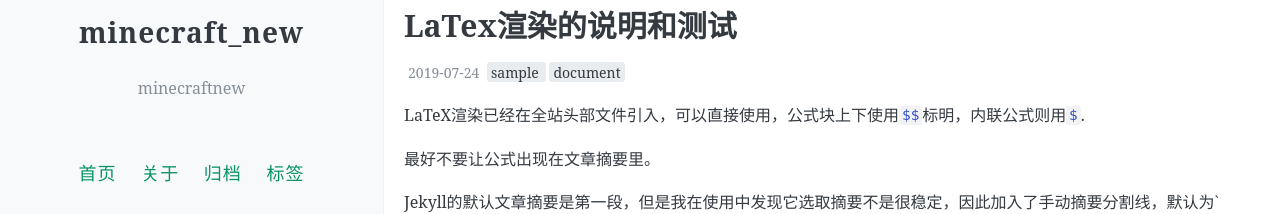
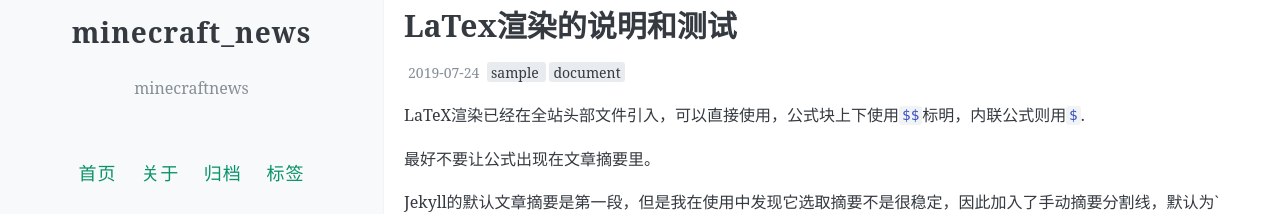
Before and after one commit to zhangchenghao0405/minecraftnews, a Jekyll site: the page built from index.html, in a window 1280 px wide. Shown: the part 290-504 px from the top of the page. Built offline with Jekyll 4.4.1, drawn with Linux system fonts in a browser that asks for light colours; the list of posts is cut into pages by our own code; comment, search, counter and statistics services are not loaded.

Commit message:
Update _config.yml

```diff
--- a/_config.yml
+++ b/_config.yml
@@ -7,8 +7,8 @@
 # 井号后面的文字是说明文档，不会被程序读取。
 
 # 描述/签名
-name: minecraft_new
-description: minecraftnew
+name: minecraft_news
+description: minecraftnews
 
 # 输入你的网站域名（如果你没有添加自己的域名，而是直接用GitHub pages分配的域名的话可以省略）
 url:
@@ -55,7 +55,7 @@ footer-links:
   email: #wanghouran001@163.com
   facebook: #https://www.facebook.com/<>
   flickr: #https://www.flickr.com/<>
-  github: zhangchenghao0405/minecraft_new #https://github.com/<>
+  github: zhangchenghao0405/minecraft_news #https://github.com/<>
   instagram: #https://instagram.com/<>
   linkedin: #https://www.linkedin.com/in/<>
   pinterest: #https://www.pinterest.com/<>
```
